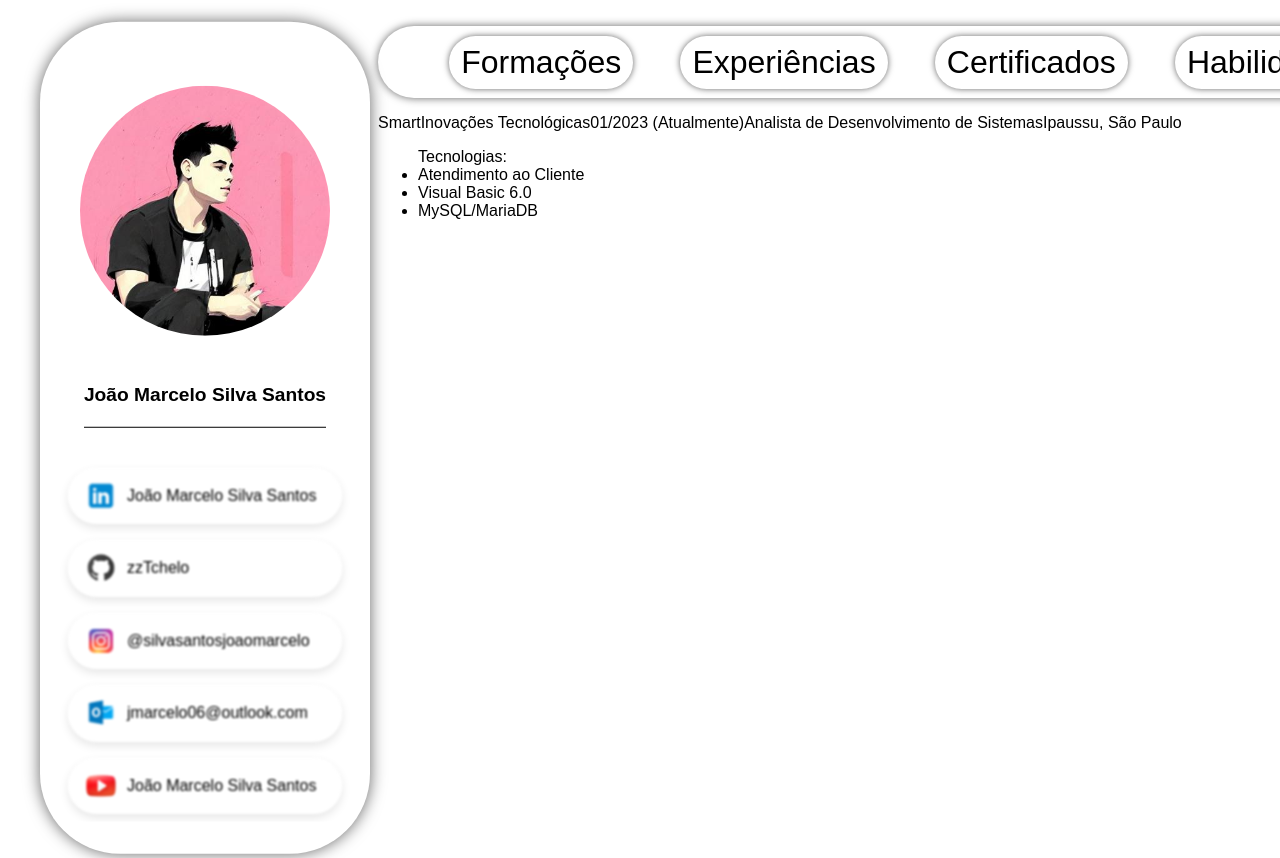
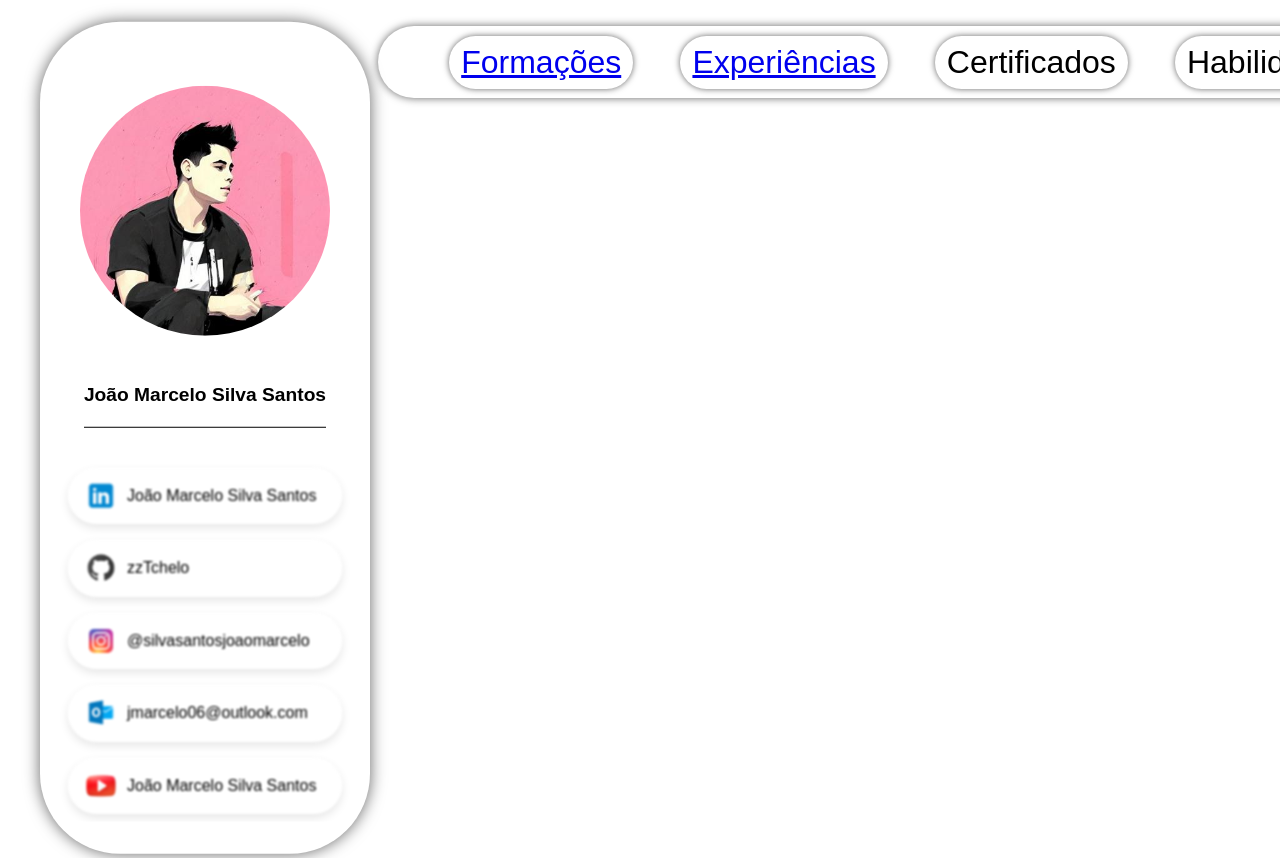
Before and after one commit to zzTchelo/react_curriculum, a React (Create React App) app: page / in a window 1280 px wide. Shown: the top 858 px of the page. Built offline with nearby package versions, Linux system fonts and the light colour scheme.

Commit message:
Add Rotas

```diff
--- a/package.json
+++ b/package.json
@@ -13,6 +13,7 @@
     "babel-plugin-macros": "^3.1.0",
     "react": "^18.2.0",
     "react-dom": "^18.2.0",
+    "react-router-dom": "^6.14.2",
     "react-scripts": "5.0.1",
     "web-vitals": "^2.1.4"
   },
--- a/src/App.js
+++ b/src/App.js
@@ -1,3 +1,5 @@
+import {BrowserRouter, Route, Routes } from 'react-router-dom'
+
 import './App.css';
 import Formacao from './main/formacao';
 import Navbar from './navbar';
@@ -14,7 +16,22 @@ function App() {
         </aside>
         <div className='main-content'>
           <Navbar />
-            { experiencias.map(experiencia =>
+              <Routes>
+                <Route
+                  path='/Formacoes'
+                  element={formacoes.map(formacao =>
+                  <Formacao
+                    curso = {formacao.curso}
+                    faculdade = {formacao.faculdade}
+                    cidade = {formacao.cidade}
+                    ano = {formacao.ano}
+                  />
+                  )}
+                />
+
+                <Route
+                  path='/Experiencias'
+                  element={ experiencias.map(experiencia =>
                     <Experiencia
                       empresa = {experiencia.empresa}
                       ano = {experiencia.ano}
@@ -23,18 +40,8 @@ function App() {
                       tecnologias = {experiencia.tecnologias}
                     />
                   )}
-
-
-
-
-            {/* {formacoes.map(formacao =>
-              <Formacao
-                curso = {formacao.curso}
-                faculdade = {formacao.faculdade}
-                cidade = {formacao.cidade}
-                ano = {formacao.ano}
                 />
-            )} */}
+              </Routes>
         </div>
       </div>
     );
--- a/src/index.js
+++ b/src/index.js
@@ -3,11 +3,14 @@ import ReactDOM from 'react-dom/client';
 import './index.css';
 import App from './App';
 import reportWebVitals from './reportWebVitals';
+import { BrowserRouter } from 'react-router-dom';
 
 const root = ReactDOM.createRoot(document.getElementById('root'));
 root.render(
   <React.StrictMode>
-    <App />
+    <BrowserRouter>
+      <App />
+    </BrowserRouter>
   </React.StrictMode>
 );
 
--- a/src/navbar/index.jsx
+++ b/src/navbar/index.jsx
@@ -1,10 +1,19 @@
 import './navbar.css'
+import { Link, NavLink } from 'react-router-dom'
 
 const Navbar = () => {
     return (
         <ul className='navbar'>
-            <li className='item-navbar'>Formações</li>
-            <li className='item-navbar'>Experiências</li>
+            <li className='item-navbar'>
+                <Link to='/Formacoes'>
+                    Formações
+                </Link>
+            </li>
+            <li className='item-navbar'>
+                <Link to='/Experiencias'>
+                    Experiências
+                </Link>
+            </li>
             <li className='item-navbar'>Certificados</li>
             <li className='item-navbar'>Habilidades</li>
             <li className='item-navbar'>Projetos</li>
```
Also changed, not shown: src/routes.js (added), 1 other file (tests, documents, lock files or other folders). Lines whose indentation alone changed are shown as unchanged.
